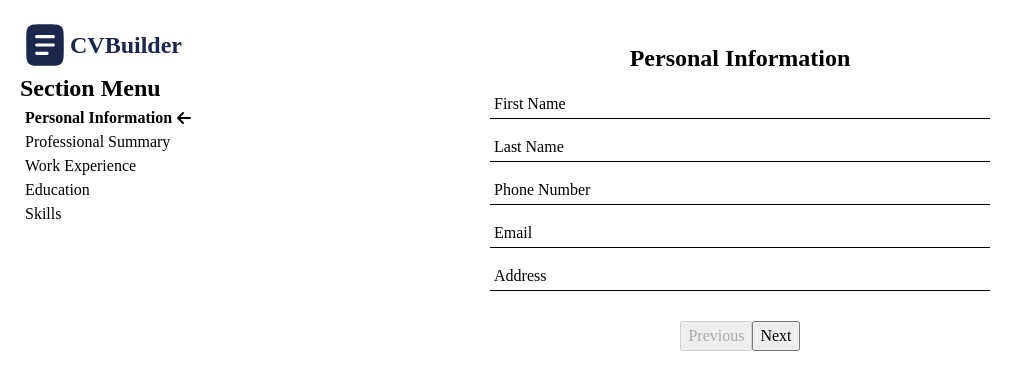
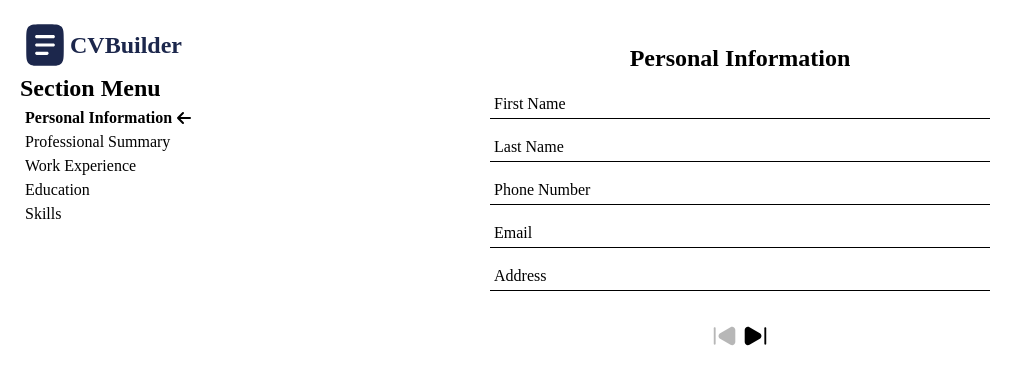
Before and after one commit to AleksaMladenovic/odin-cv-application, a React (Vite) app: page / in a window 1280 px wide. Both pictures are taken after a click on the button "Build Your Resume". Shown: the top 390 px of the page, without its empty margins (0-1032 px from the left). Built offline with nearby package versions, Linux system fonts and the light colour scheme.

Commit message:
Add NextSVG and PreviousSVG

```diff
--- a/src/components/Building.jsx
+++ b/src/components/Building.jsx
@@ -7,6 +7,8 @@ import WorkExperience from "./WorkExperience";
 import Education from "./Education";
 import Skills from "./Skills";
 import '../stylesheets/building.css'
+import PreviousSVG from "./SVGs/PreviousSVG";
+import NextSVG from "./SVGs/NextSVG";
 
 export default function Building() {
     const [sectionIndex, setSectionIndex] = useState(0);
@@ -34,22 +36,22 @@ export default function Building() {
 
             <div className="prevNextBtns">
                 <button
-                    className="previousBtn"
+                    className={"previousBtn svgBtn noRotate"}
                     disabled={!hasPrevious}
                     onClick={() =>
                         hasPrevious ? setSectionIndex(sectionIndex - 1) : null
                     }
                 >
-                    Previous
+                    <PreviousSVG/>
                 </button>
                 <button
-                    className="nextBtn"
+                    className="nextBtn svgBtn noRotate"
                     disabled={!hasNext}
                     onClick={() =>
                         hasNext ? setSectionIndex(sectionIndex + 1) : null
                     }
                 >
-                    Next
+                    <NextSVG/>
                 </button>
             </div>
         </div>
--- /dev/null
+++ b/src/components/SVGs/NextSVG.jsx
@@ -0,0 +1,23 @@
+export default function NextSVG() {
+    return (
+        <svg viewBox="0 0 24 24" fill="none" xmlns="http://www.w3.org/2000/svg">
+            <g id="SVGRepo_bgCarrier" strokeWidth={0} />
+            <g
+                id="SVGRepo_tracerCarrier"
+                strokeLinecap="round"
+                strokeLinejoin="round"
+            />
+            <g id="SVGRepo_iconCarrier">
+                {" "}
+                <path
+                    d="M3.76172 7.21957V16.7896C3.76172 18.7496 5.89172 19.9796 7.59172 18.9996L11.7417 16.6096L15.8917 14.2096C17.5917 13.2296 17.5917 10.7796 15.8917 9.79957L11.7417 7.39957L7.59172 5.00957C5.89172 4.02957 3.76172 5.24957 3.76172 7.21957Z"
+                    fill="currentColor"
+                />{" "}
+                <path
+                    d="M20.2383 18.9303C19.8283 18.9303 19.4883 18.5903 19.4883 18.1803V5.82031C19.4883 5.41031 19.8283 5.07031 20.2383 5.07031C20.6483 5.07031 20.9883 5.41031 20.9883 5.82031V18.1803C20.9883 18.5903 20.6583 18.9303 20.2383 18.9303Z"
+                    fill="currentColor"
+                />{" "}
+            </g>
+        </svg>
+    );
+}
--- /dev/null
+++ b/src/components/SVGs/PreviousSVG.jsx
@@ -0,0 +1,23 @@
+export default function PreviousSVG() {
+    return (
+        <svg viewBox="0 0 24 24" fill="none" xmlns="http://www.w3.org/2000/svg">
+            <g id="SVGRepo_bgCarrier" strokeWidth={0} />
+            <g
+                id="SVGRepo_tracerCarrier"
+                strokeLinecap="round"
+                strokeLinejoin="round"
+            />
+            <g id="SVGRepo_iconCarrier">
+                {" "}
+                <path
+                    d="M20.2409 7.21957V16.7896C20.2409 18.7496 18.1109 19.9796 16.4109 18.9996L12.2609 16.6096L8.11094 14.2096C6.41094 13.2296 6.41094 10.7796 8.11094 9.79957L12.2609 7.39957L16.4109 5.00957C18.1109 4.02957 20.2409 5.24957 20.2409 7.21957Z"
+                    fill="currentColor"
+                />{" "}
+                <path
+                    d="M3.76172 18.9303C3.35172 18.9303 3.01172 18.5903 3.01172 18.1803V5.82031C3.01172 5.41031 3.35172 5.07031 3.76172 5.07031C4.17172 5.07031 4.51172 5.41031 4.51172 5.82031V18.1803C4.51172 18.5903 4.17172 18.9303 3.76172 18.9303Z"
+                    fill="currentColor"
+                />{" "}
+            </g>
+        </svg>
+    );
+}
--- a/src/stylesheets/building.css
+++ b/src/stylesheets/building.css
@@ -6,6 +6,13 @@
         grid-row: 2;
         grid-column: 2;
         justify-self: center;
+        display: flex;
+        /* gap: 5px; */
+        svg{
+
+            width: 30px;
+            height: 30px;
+        }
     }
     .sectionMenu{
         grid-row: span 2;
--- a/src/stylesheets/skills.css
+++ b/src/stylesheets/skills.css
@@ -5,7 +5,7 @@
     width: 100%;
     button.addSkill {
         background-color: black;
-        margin-top: 25px;
+        margin-top: 10px;
         padding: 0px 10px;
         color: white;
         border: none;
@@ -56,7 +56,7 @@
     display: flex;
     flex-wrap: wrap;
     gap: 10px;
-    margin-top: 20px;
+    margin-top: 10px;
     justify-content: center;
     li{
         display: flex;
```
